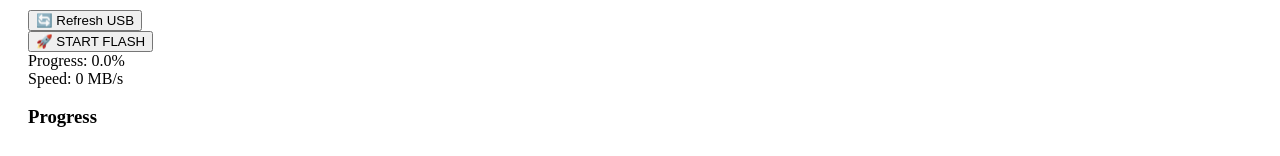
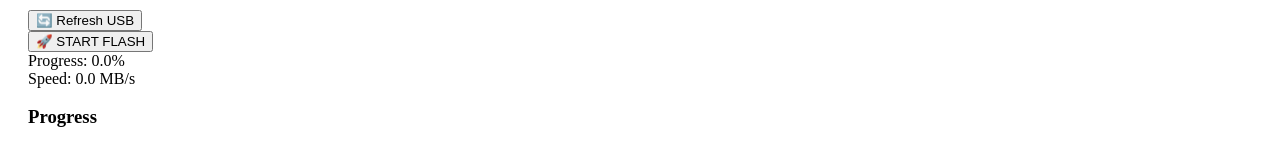
Before and after one commit to phakphoum38-stack/Flash-Boot-Tool2, a React (Vite) app in the folder frontend-c/: page / in a window 1280 px wide. Shown: the part 448-604 px from the top of the page. Built offline with nearby package versions, Linux system fonts and the light colour scheme.

Commit message:
Update FlashPanel.jsx

```diff
--- a/frontend-c/src/components/FlashPanel.jsx
+++ b/frontend-c/src/components/FlashPanel.jsx
@@ -1,7 +1,7 @@
 export default function FlashPanel({
   progress = 0,
   speed = 0,
-  result = null,
+  result,
   start
 }) {
 
@@ -13,11 +13,11 @@ export default function FlashPanel({
       </button>
 
       <div>
-        Progress: {Number(progress).toFixed(1)}%
+        Progress: {(progress || 0).toFixed(1)}%
       </div>
 
       <div>
-        Speed: {speed} MB/s
+        Speed: {(speed || 0).toFixed(1)} MB/s
       </div>
 
       {result !== null && (
```
